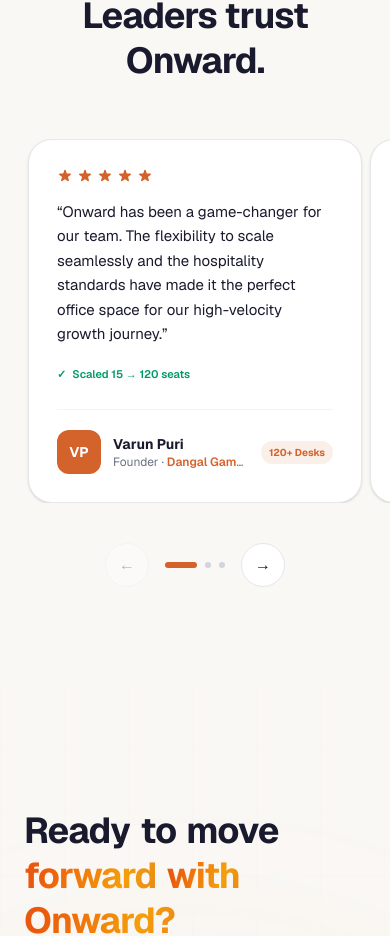
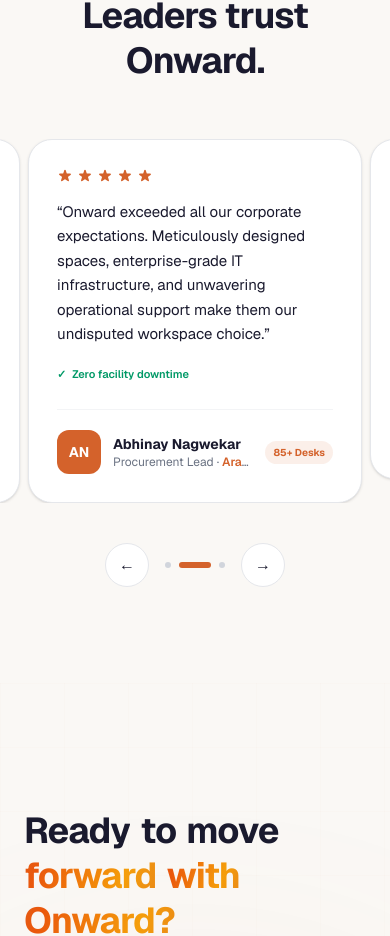
Before and after one commit to Comptech-Enterprises/onwards-website, a Next.js app: page / in a window 390 px wide. Shown: the part 4071-5007 px from the top of the page. Built offline with nearby package versions, Linux system fonts and the light colour scheme.

Commit message:
feat: auto-advance testimonial slider on mobile every 4s

```diff
--- a/src/app/page.tsx
+++ b/src/app/page.tsx
@@ -689,8 +689,27 @@ function TestimonialCard({ t }: { t: (typeof testimonials)[number] }) {
 
 function TestimonialsSlider() {
   const [index, setIndex] = useState(0);
+  const [isMobile, setIsMobile] = useState(false);
   const perView = 2;
-  const maxIndex = Math.max(0, testimonials.length - perView);
+  const maxIndex = isMobile
+    ? testimonials.length - 1
+    : Math.max(0, testimonials.length - perView);
+
+  useEffect(() => {
+    const mq = window.matchMedia("(max-width: 767px)");
+    const update = () => setIsMobile(mq.matches);
+    update();
+    mq.addEventListener("change", update);
+    return () => mq.removeEventListener("change", update);
+  }, []);
+
+  useEffect(() => {
+    if (!isMobile) return;
+    const timer = setInterval(() => {
+      setIndex((i) => (i + 1) % (maxIndex + 1));
+    }, 4000);
+    return () => clearInterval(timer);
+  }, [isMobile, maxIndex]);
 
   const goPrev = () => setIndex((i) => Math.max(0, i - 1));
   const goNext = () => setIndex((i) => Math.min(maxIndex, i + 1));
```
